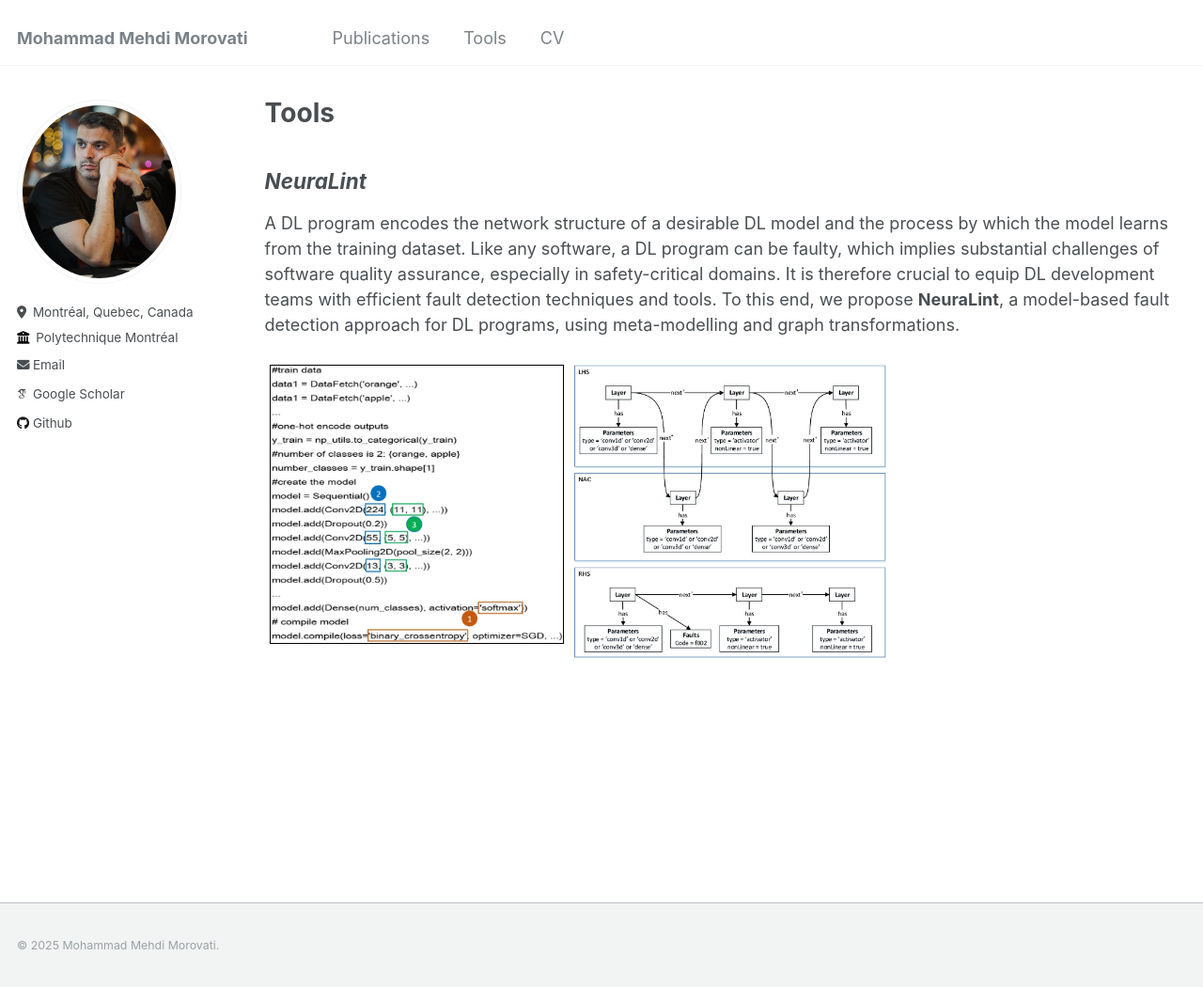
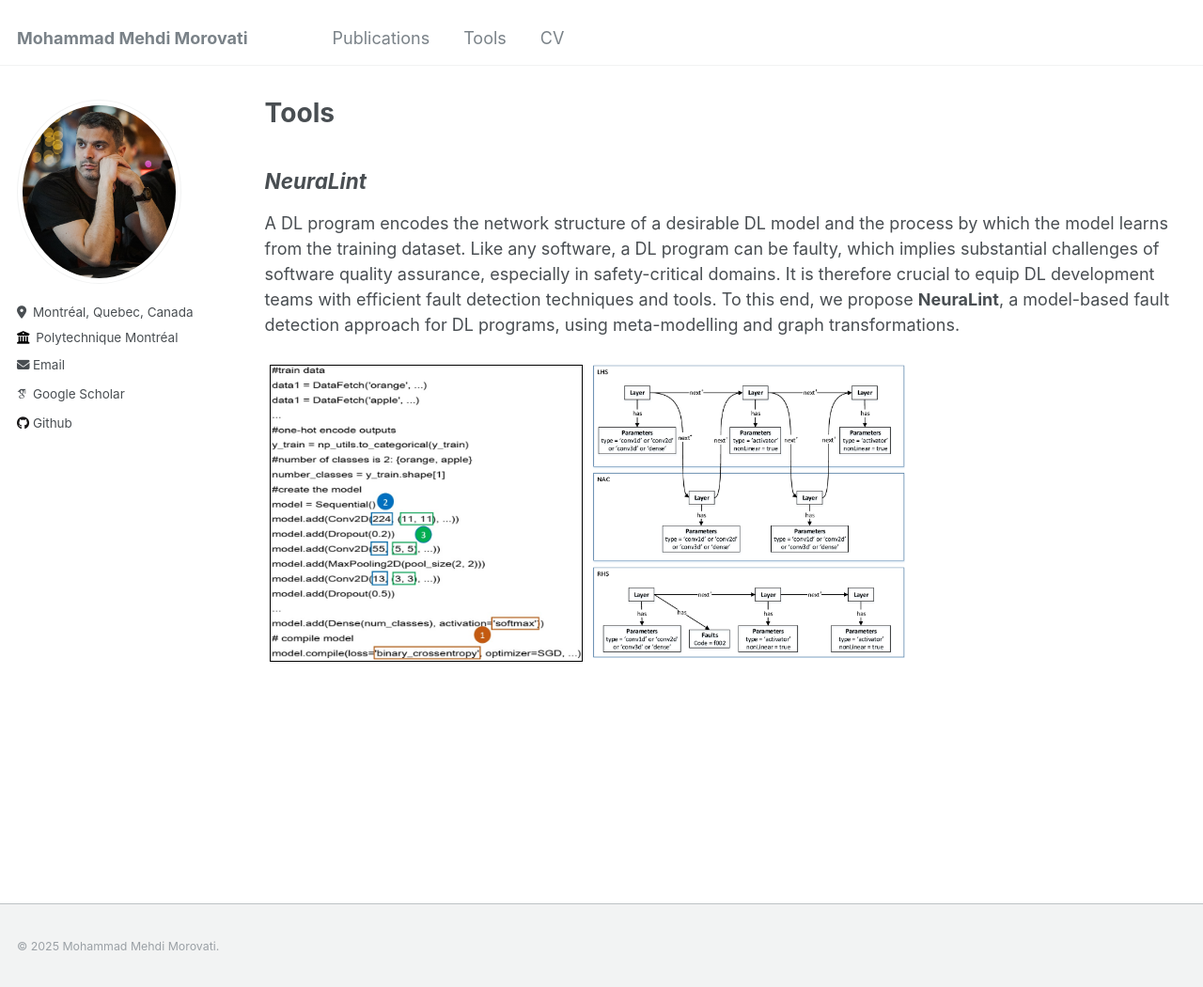
Before and after one commit to mehdi-morovati/mehdi-morovati.github.io, a Jekyll site: the page built from _pages/teaching.html, in a window 1280 px wide and 1052 px high. Shown: the whole window at 94% size. Built offline with Jekyll 4.4.1, drawn with Linux system fonts in a browser that asks for light colours; some web fonts are replaced.

Commit message:
Update teaching.html

```diff
--- a/_pages/teaching.html
+++ b/_pages/teaching.html
@@ -11,7 +11,7 @@ A DL program encodes the network structure of a desirable DL model and the proce
 </p>
 
 <div class="row" style="align-items:center">
-  <div class="column" style="float:left;width:33%;padding:5px;">
+  <div class="column" style="float:left;width:35%;padding:5px;">
     <img src="/images/neuralint01.jpg" style="border:1px solid #000000;width:100%">
   </div>
   <div class="column" style="float:left;width:35%;padding:5px;">
```
